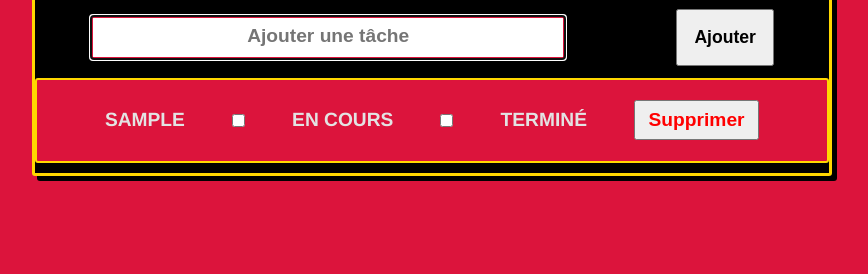
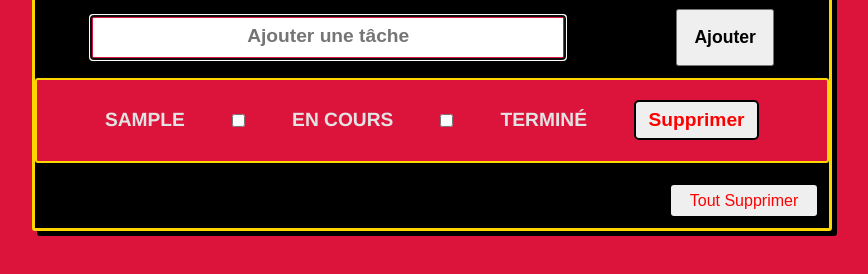
Before and after one commit to Aescanor/ToDoList, a plain HTML site: page index.html in a window 1280 px wide. Both pictures are taken after typing "Sample" into the empty fields and a click on the button "Ajouter". Shown: the part 238-512 px from the top of the page, without its empty margins (208-1076 px from the left). Drawn offline with Linux system fonts and the light colour scheme.

Commit message:
adding btn supprAll

```diff
--- a/index.html
+++ b/index.html
@@ -24,7 +24,11 @@
 
         </ul>
 
+<div class="container-Btn-Supp-All">
 
+    <button class="btnSupprAll">Tout Supprimer</button>
+
+</div>
 
 </div>
 
--- a/index.js
+++ b/index.js
@@ -134,23 +134,29 @@ addTaskButton.addEventListener("click", () => {
         btnSuppr.remove()
     })
 
-    // 5.Clear input :
+    // 5.Clear taskInput :
     taskInput.value = ""
 
     // 6 - Button btnSupprAll:
 
-    let btnSupprAll = document.createElement("button")
-    btnSupprAll.classList ="btnSupprAll"
-    btnSupprAll.textContent = "Suppr All"
-    btnSupprAll.style.width = "200px"
-    btnSupprAll.style.height = "35px"
+        // 6.a déclaration du btn :
+        let btnSupprAll = document.querySelector("button.btnSupprAll")
 
-    // function existbtnSupprAll(){
+        // 6.b function toggle du btn :
+        function togglebtnSupprAll(){
 
-    // }
+            return(newLi ? btnSupprAll.style.visibility ="visible" : btnSupprAll.style.visibility ="hidden")
 
-    // function supprAllTasks(){
+        }
+        togglebtnSupprAll()
 
-    // }
 
+        // 6.c - function de suppression de tous les newli (tasks)
+
+        btnSupprAll.addEventListener("click", () =>{
+
+            let allTasks = document.querySelectorAll(...newLi)
+
+            allTasks.remove()
+        })
 })
--- a/styles.css
+++ b/styles.css
@@ -114,10 +114,40 @@ li{
 
 /* DOM elements create via JS   */
 
+/* bouton de suppr par élément:  */
 button.btnSuppr{
     width: 125px;
     height: 40px;
+    border: 2px solid black;
+    border-radius: 5px;
     font-size: 1.2rem;
     font-weight: 800;
     color: red;
 }
+
+
+
+.container-Btn-Supp-All{
+    width: 100%;
+    display: flex;
+    justify-content: end;
+    align-items: center;
+}
+
+button.btnSupprAll{
+    visibility: hidden;
+    width: 150px;
+    height: 35px;
+    margin: 10px;
+    border: 2px solid black;
+    border-radius: 5px;
+    font-size: 1rem;
+    font-weight: 500;
+    color: red;
+}
+
+button.btnSupprAll:hover{
+    background: orange;
+    font-weight: 800;
+
+}
```
Also changed, not shown: instructions.txt.
